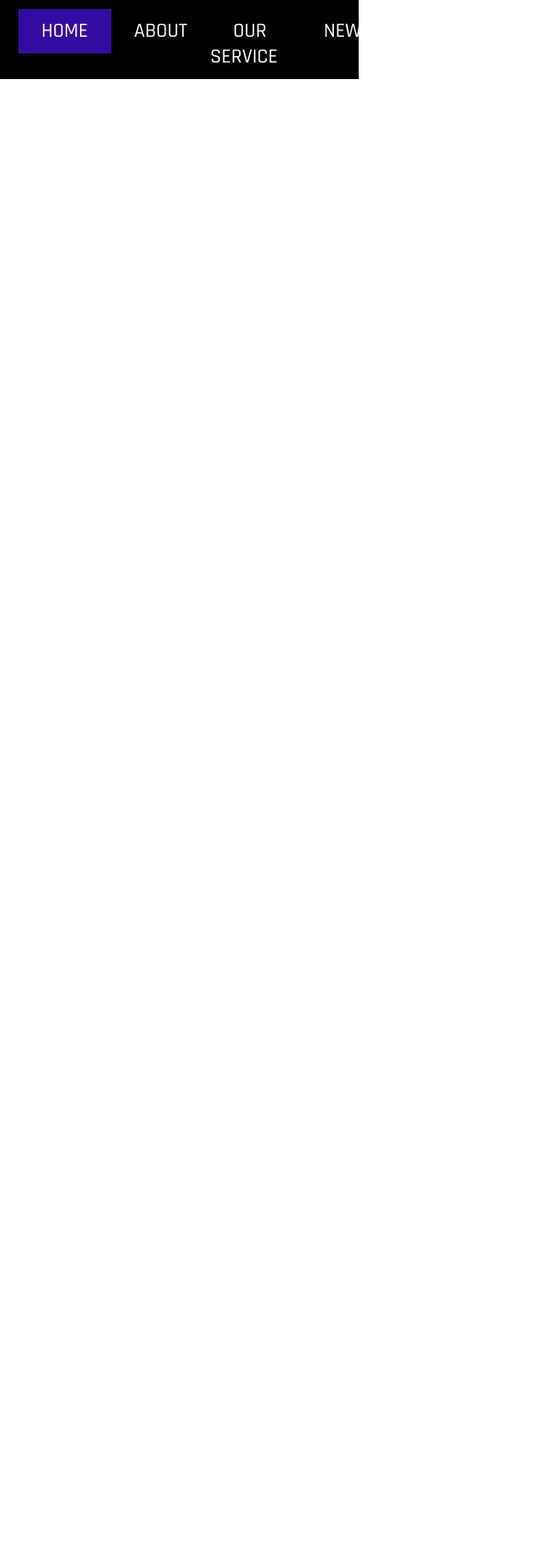
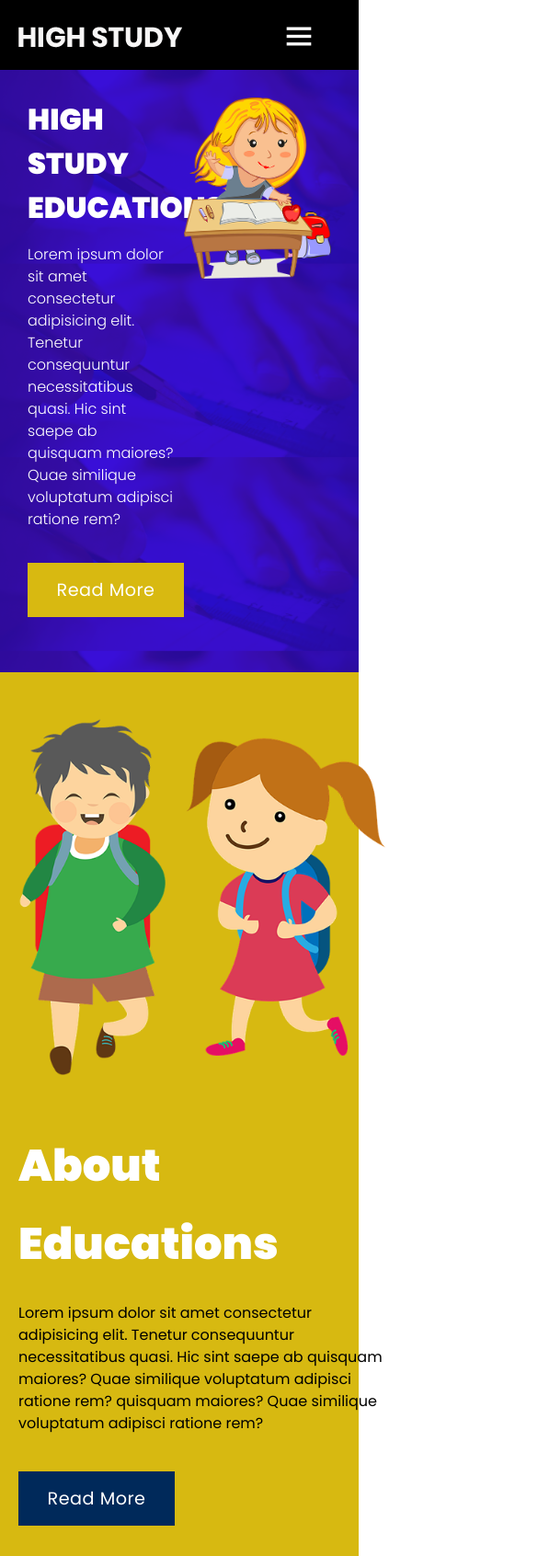
Before and after one commit to ahmed-mohammed-developer/high_study, a website built with Vite: page index.html in a window 390 px wide. Shown: the top 1692 px of the page at 92% size, 585 px wide, since content can reach past the window. Before the commit the page ends 844 px from the top, so only its background shows below. Built offline with nearby package versions, Linux system fonts and the light colour scheme.

Commit message:
End coding header

```diff
--- a/components/_base.css
+++ b/components/_base.css
@@ -9,7 +9,7 @@ html {
 }
 
 body {
-   font-family: 'Rajdhani', sans-serif;
+   font-family: 'Poppins', sans-serif;
 }
 
 :root {
@@ -18,4 +18,7 @@ body {
    --btn: #00295a;
    --btn-border: #004a80;
    --nav: #320ca0;
+   --padding-top: 50px;
+   --padding-bottom: 100px;
+
 }
--- /dev/null
+++ b/components/about-section.css
@@ -0,0 +1,97 @@
+.about-section {
+   background: var(--background-coler);
+   padding-top: var(--padding-top);
+   padding-bottom: var(--padding-bottom);
+}
+
+.about-section .box-main {
+      display: grid;
+      grid-template-columns: repeat(auto-fill, minmax(400px, 1fr));
+      gap: 40px;
+      align-items: center;
+}
+
+.about-section h1 {
+   color: #ffffff;
+   padding-top: 40px;
+   padding-bottom: 20px;
+}
+
+.about-section p {
+   font-weight: 400;
+   margin-bottom: 20px;
+}
+
+.about-section .btn a {
+   color: #ffffff;
+   background-color:  var(--btn);
+}
+.about-section .btn a:hover {
+   color: #000;
+   background-color: #ffffff;
+}
+
+.about-section .box img {
+   max-width: 100%;
+   height: auto;
+   overflow: hidden; /* لمنع تجاوز الصورة للحجم المحدد */
+}
+
+@media screen and (max-width: 930px) {
+   .about-section .box-main {
+      grid-template-columns: repeat(auto-fill, minmax(300px, 1fr));
+      gap: 10px;
+   }
+}
+@media screen and (max-width: 830px) {
+   .about-section h1 {
+      font-size: 2.5rem;
+   }
+}
+@media screen and (max-width: 730px) {
+   .about-section h1 {
+      font-size: 2rem;
+   }
+}
+@media screen and (max-width: 710px) {
+   .about-section .box-main {
+      grid-template-columns: repeat(auto-fill, minmax(250px, 1fr));
+      gap: 10px;
+   }
+}
+@media screen and (max-width: 670px) {
+   .about-section .box-main {
+      grid-template-columns: repeat(auto-fill, minmax(400px, 1fr));
+      gap: 10px;
+   }
+   .about-section h1 {
+      font-size: 3rem;
+   }
+   .btn {
+      margin-bottom:30px ;
+}
+}
+@media screen and (max-width: 470px) {
+   .home-section .box-main {
+      grid-template-columns: repeat(auto-fill, minmax(250px, 1fr));
+      gap: 10px;
+   }
+   .home-section h1 {
+      font-size: 2rem;
+   }
+}
+@media screen and (max-width: 425px) {
+   .home-section .box-main {
+      grid-template-columns: repeat(auto-fill, minmax(150px, 1fr));
+      gap: 10px;
+   }
+   .home-section {
+      padding: 30px 10px;
+      }
+      .home-section h1 {
+      font-size: 2rem;
+   }
+   .btn {
+      margin-bottom:30px ;
+}
+}
--- a/components/buttons.css
+++ b/components/buttons.css
@@ -7,9 +7,10 @@
 .btn a {
    width: 100%;
    float: left;
-   font-size: 16px;
-   color: #ffffff;
-   background-color: #d8b911;
    text-align: center;
-   padding: 10px 0px;
+   padding: 15px 0px;
+   text-decoration: none;
+   transition: all 0.3s ease;
+   font-size: 1.2rem;
+   letter-spacing: 0.5px;
 }
--- a/components/header-top.css
+++ b/components/header-top.css
@@ -25,7 +25,7 @@ header {
    list-style: none;
 }
 
-@media (max-width: 991px) {
+@media (max-width: 920px) {
    .header-top {
       display: none;
    }
--- /dev/null
+++ b/components/home-section.css
@@ -0,0 +1,88 @@
+.home-section {
+   background-image: url(/assets/banner-bg.png);
+   background-size: 100%;
+   padding-top: var(--padding-top);
+   padding-bottom: var(--padding-bottom);
+}
+.home-section .box-main {
+   display: grid;
+   grid-template-columns: repeat(auto-fill, minmax(400px, 1fr));
+   gap: 30px;
+   align-items: start;
+}
+.home-section h1,
+.home-section p {
+   color: #ffffff;
+   padding-bottom: 15px;
+}
+.home-section .btn a {
+   color: #ffffff;
+   background-color: #d8b911;
+}
+.home-section .btn a:hover {
+   color: #000;
+   background-color: #ffffff;
+}
+.home-section .box img {
+   max-width: 100%;
+   height: auto;
+   overflow: hidden; /* لمنع تجاوز الصورة للحجم المحدد */
+}
+@media screen and (max-width: 930px) {
+   .home-section .box-main {
+      grid-template-columns: repeat(auto-fill, minmax(300px, 1fr));
+      gap: 10px;
+   }
+}
+@media screen and (max-width: 830px) {
+   .home-section h1 {
+      font-size: 2.5rem;
+   }
+}
+@media screen and (max-width: 730px) {
+   .home-section h1 {
+      font-size: 2rem;
+   }
+}
+@media screen and (max-width: 710px) {
+   .home-section .box-main {
+      grid-template-columns: repeat(auto-fill, minmax(250px, 1fr));
+      gap: 10px;
+   }
+}
+@media screen and (max-width: 670px) {
+   .home-section .box-main {
+      grid-template-columns: repeat(auto-fill, minmax(400px, 1fr));
+      gap: 10px;
+   }
+   .home-section h1 {
+      font-size: 3rem;
+   }
+   .btn {
+      margin-bottom:30px ;
+}
+}
+@media screen and (max-width: 470px) {
+   .home-section .box-main {
+      grid-template-columns: repeat(auto-fill, minmax(250px, 1fr));
+      gap: 10px;
+   }
+   .home-section h1 {
+      font-size: 2rem;
+   }
+}
+@media screen and (max-width: 300px) {
+   .home-section .box-main {
+      grid-template-columns: repeat(auto-fill, minmax(150px, 1fr));
+      gap: 10px;
+   }
+   .home-section {
+      padding: 30px 10px;
+      }
+      .home-section h1 {
+      font-size: 2rem;
+   }
+   .btn {
+      margin-bottom:30px ;
+}
+}
--- a/components/navbar.css
+++ b/components/navbar.css
@@ -1,26 +1,69 @@
-nav ul {
+.navbar .main {
    list-style: none;
    display: flex;
    justify-content: space-between;
    padding: 20px 0 10px 0;
 }
-
-nav ul li a {
+.navbar ul li a {
    color: #ffffff;
    text-decoration: none;
    font-size: 22px;
    font-weight: 500;
    transition: all 0.3s ease;
-   padding: 10px 25px;
-}
-
-nav ul li:first-child a {
-   background: var(--nav);
-   width: 100%;
-   padding: 10px 25px;
-}
-
-nav ul li a:hover {
-   background: var(--nav);
+   padding: 10px 25px 12px 25px;
 
 }
+.navbar .main li:first-of-type a {
+   background: var(--nav);
+}
+.navbar ul li a:hover {
+   background: var(--nav);
+}
+.sidebar {
+   position: fixed;
+   top: 0;
+   right: 0;
+   height: 100vh;
+   width: 250px;
+   z-index: 999;
+   background-color: #000;
+   box-shadow: -10px 0 10px rgba(0, 0, 0, 0.1);
+   display: none;
+   flex-direction: column;
+   align-items: flex-start;
+   justify-content: flex-start;
+   list-style: none;
+   gap: 30px;
+}
+.main .logo {
+   margin-top: 9px;
+   display: none;
+   }
+.menu-button {
+   display: none;
+}
+.bx {
+   font-size: 2.5rem;
+}
+@media (max-width: 920px) {
+   .navbar ul .hideOnMobile {
+      display: none;
+   }
+   .main .logo {
+      display: block;
+   }
+   .menu-button {
+      display: block;
+   }
+   .navbar ul li:first-child a {
+      background: none;
+   }
+   .navbar .main li:last-child a {
+      background: none;
+   }
+}
+@media(max-width: 400px) {
+   .sidebar {
+      width: 100%;
+   }
+}
--- a/components/typography.css
+++ b/components/typography.css
@@ -1,14 +1,14 @@
 /* Titles */
 .title--lg {
-   font-size: 3.75rem;
+   font-size: 3rem;
    line-height: normal;
-   font-weight: bold;
+   font-weight: 900;
    text-transform: uppercase;
 }
 
 .title {
    font-size: 2.8rem;
-   font-weight: normal;
+   font-weight: 900;
    line-height: 1.77;
    text-transform: capitalize;
 }
--- a/index.html
+++ b/index.html
@@ -6,9 +6,9 @@
    <title>high_study</title>
    <link rel="stylesheet" href="style.css">
       <!-- Google Font -->
-   <link rel="preconnect" href="https://fonts.googleapis.com">
-   <link rel="preconnect" href="https://fonts.gstatic.com" crossorigin>
-   <link href="https://fonts.googleapis.com/css2?family=Rajdhani:wght@300;400;500;600;700&display=swap" rel="stylesheet">
+      <link rel="preconnect" href="https://fonts.googleapis.com">
+      <link rel="preconnect" href="https://fonts.gstatic.com" crossorigin>
+      <link href="https://fonts.googleapis.com/css2?family=Poppins:ital,wght@0,200;0,300;0,400;0,500;0,600;0,700;0,800;0,900;1,200;1,300;1,400;1,500;1,600;1,700;1,800;1,900&display=swap" rel="stylesheet">
    <!-- For favicon png -->
       <link rel="shortcut icon" type="image/icon" href="/assets/img-2.png"/>
    <!-- Usage Boxicons -->
@@ -35,8 +35,9 @@
                </div>
             </div>
          </div>
-         <nav>
-            <ul>
+         <nav class="navbar">
+            <ul class="sidebar">
+               <li onclick=hideSidebar()><a href="#"><i class='bx bx-x' style='color:#ffffff' ></i></a></li>
                <li><a href="#home">HOME</a></li>
                <li><a href="#about">ABOUT</a></li>
                <li><a href="#our-service">OUR SERVICE</a></li>
@@ -44,9 +45,73 @@
                <li><a href="#bolg">BOLG</a></li>
                <li><a href="#testimonial">TESTIMONIAL</a></li>
             </ul>
+            <ul class="main">
+               <div class="logo">
+                  <a href="index.html"><img src="/assets/logo.png" alt=""></a>
+               </div>
+               <li class="hideOnMobile"><a href="#home">HOME</a></li>
+               <li class="hideOnMobile"><a href="#about">ABOUT</a></li>
+               <li class="hideOnMobile"><a href="#our-service">OUR SERVICE</a></li>
+               <li class="hideOnMobile"><a href="#news">NEWS</a></li>
+               <li class="hideOnMobile"><a href="#bolg">BOLG</a></li>
+               <li class="hideOnMobile"><a href="#testimonial">TESTIMONIAL</a></li>
+               <li class="menu-button" onclick=showSidebar()><a href="#"><i class='bx bx-menu' style='color:#ffffff' ></i></a></li>
+            </ul>
          </nav>
       </div>
    </header>
-   <!--header Section Start -->
+   <!--header Section End -->
+   <!--home Section Start -->
+      <div class="home-section" id="home">
+         <div class="container">
+            <div class="box-main">
+               <div class="box">
+                  <div class="content">
+                     <h1 class="title--lg">
+                        HIGH <br>
+                        STUDY <br>
+                        EDUCATIONS
+                     </h1>
+                     <p class="text">Lorem ipsum dolor sit amet consectetur adipisicing elit. Tenetur consequuntur necessitatibus quasi. Hic sint saepe ab quisquam maiores? Quae similique voluptatum adipisci ratione rem?</p>
+                     <div class="btn">
+                        <a href="">
+                           Read More
+                        </a>
+                     </div>
+               </div>
+               </div>
+               <div class="box im">
+               <img decoding="async"  src="/assets/img-1.png" alt="">
+               </div>
+         </div>
+         </div>
+      </div>
+   <!--home Section End -->
+   <!--about Section Start -->
+   <div class="about-section" id="about">
+      <div class="container">
+         <div class="box-main">
+            <div class="box im">
+               <img decoding="async"  src="/assets/img-2.png" alt="">
+            </div>
+            <div class="box">
+               <div class="content">
+                  <h1 class="title">About Educations</h1>
+                  <p class="text">Lorem ipsum dolor sit amet consectetur adipisicing elit. Tenetur consequuntur necessitatibus quasi. Hic sint saepe ab quisquam maiores? Quae similique voluptatum adipisci ratione rem? quisquam maiores? Quae similique voluptatum adipisci ratione rem?</p>
+                  <div class="btn">
+                     <a href="">
+                        Read More
+                     </a>
+                  </div>
+            </div>
+            </div>
+      </div>
+      </div>
+   </div>
+   <!--about Section End -->
+
+
+
+   <script src="main.js"></script>
 </body>
 </html>
--- a/main.js
+++ b/main.js
@@ -0,0 +1,10 @@
+function showSidebar(){
+   const sidebar = document.querySelector('.sidebar')
+   sidebar.style.display = 'flex'
+}
+
+function hideSidebar(){
+   const sidebar = document.querySelector('.sidebar')
+   sidebar.style.display = 'none'
+}
+//الأكواد خاصة بإظهار وإخفاء navbar
--- a/style.css
+++ b/style.css
@@ -6,3 +6,5 @@
 @import url("components/forms.css");
 @import url("components/header-top.css");
 @import url("components/navbar.css");
+@import url("components/home-section.css");
+@import url("components/about-section.css");
```
